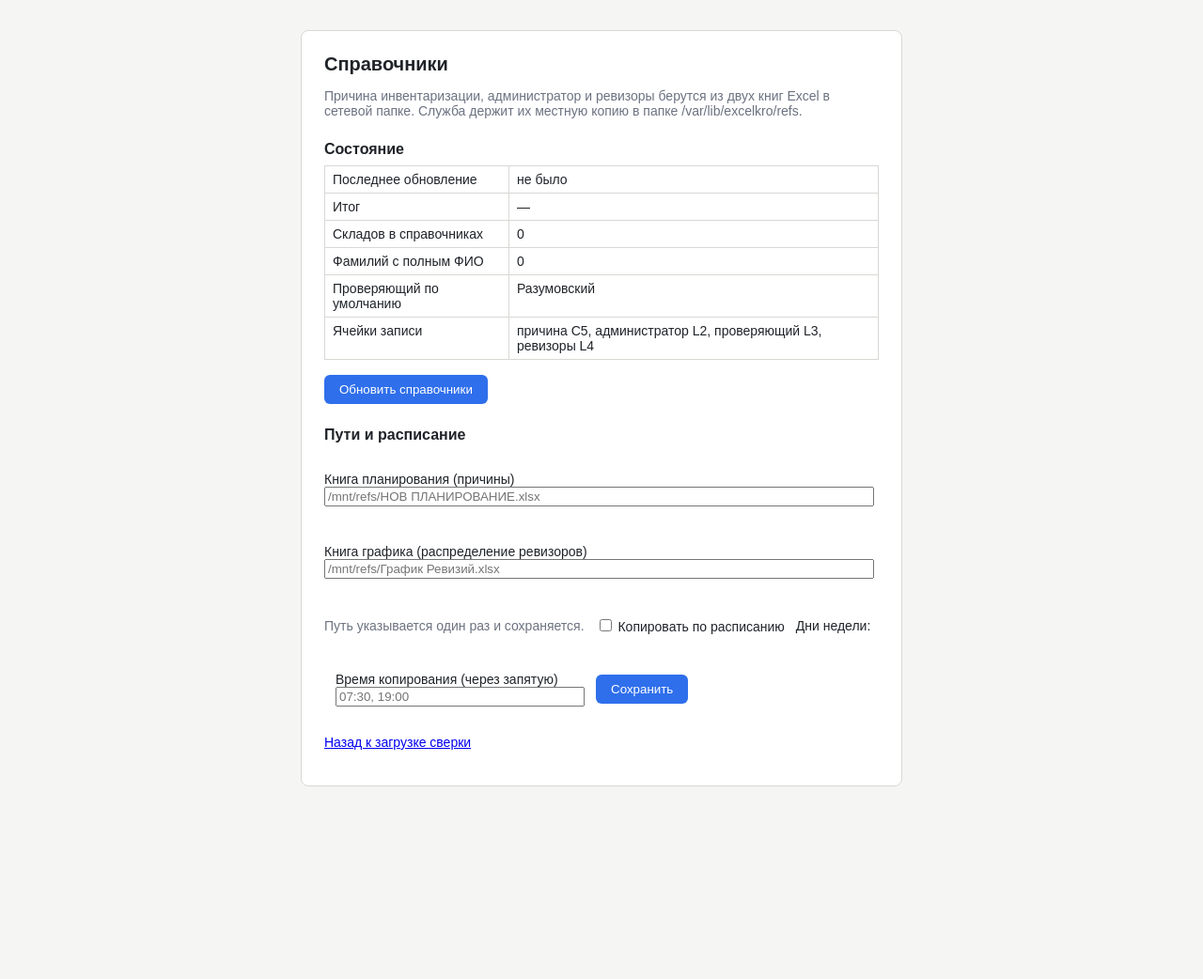
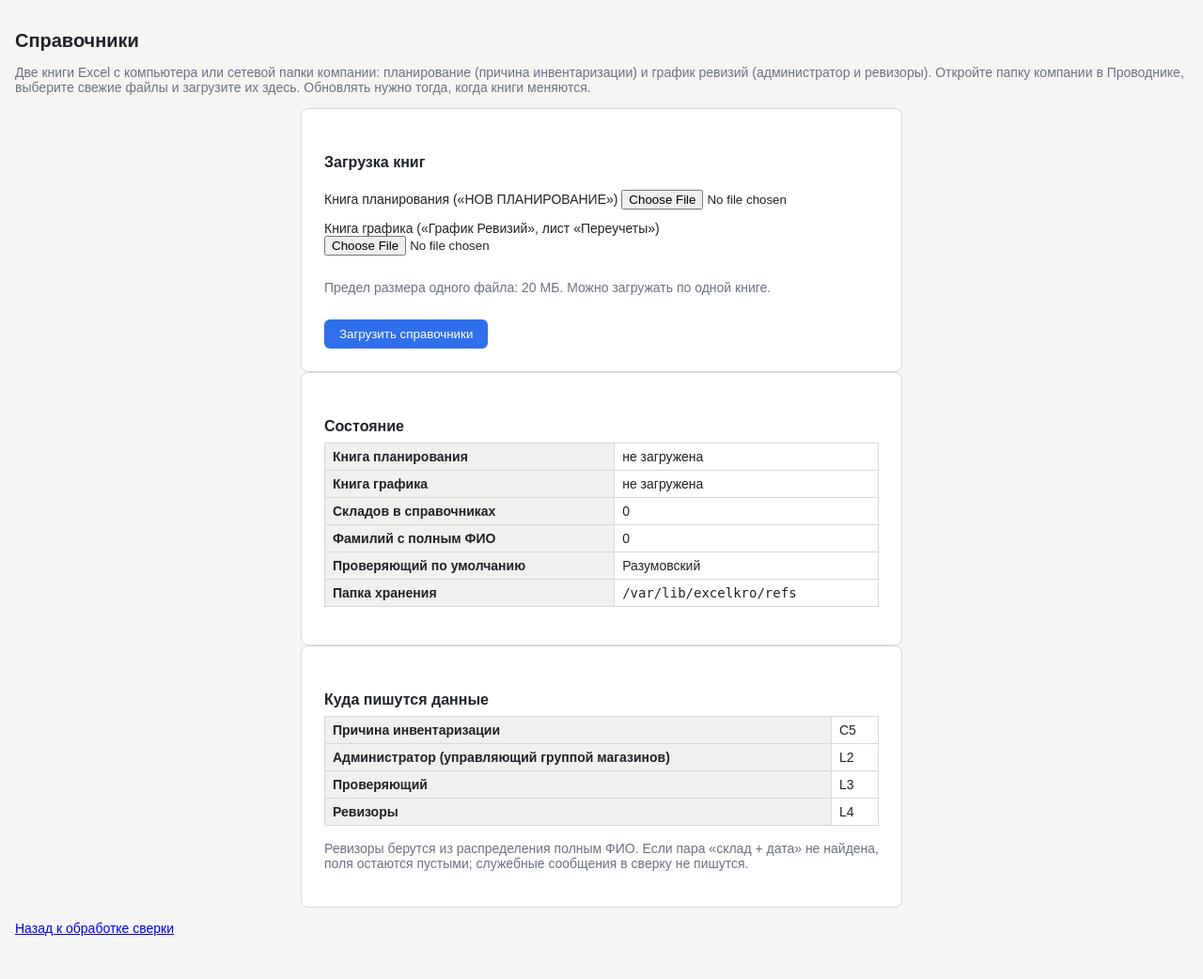
Before and after one commit to lineSence/ExcelKROAutoFormat, a FastAPI app: page /refs in a window 1280 px wide. Shown: the whole page at 94% size. Before the commit the page ends 837 px from the top, so only its background shows below. Run offline with FastAPI, Linux system fonts and the light colour scheme.

Commit message:
Форма ручной загрузки справочников

```diff
--- a/app/templates/refs.html
+++ b/app/templates/refs.html
@@ -1,93 +1,85 @@
-<!DOCTYPE html>
+<!doctype html>
 <html lang="ru">
 <head>
   <meta charset="utf-8" />
   <meta name="viewport" content="width=device-width, initial-scale=1" />
-	<title>Справочники — ExcelKROAutoFormat</title>
+  <title>Справочники</title>
   <link rel="stylesheet" href="/static/style.css" />
 </head>
 <body>
-<main class="card">
+  <main class="wrap">
     <h1>Справочники</h1>
     <p class="hint">
-		Причина инвентаризации, администратор и ревизоры берутся из двух книг Excel
-		в сетевой папке. Служба держит их местную копию в папке {{ local_dir }}.
+      Две книги Excel с компьютера или сетевой папки компании: планирование (причина
+      инвентаризации) и график ревизий (администратор и ревизоры). Откройте папку
+      компании в Проводнике, выберите свежие файлы и загрузите их здесь. Обновлять
+      нужно тогда, когда книги меняются.
     </p>
 
-	{% if error %}
-	<p class="error">{{ error }}</p>
-	{% endif %}
-	{% if note %}
-	<p class="hint">{{ note }}</p>
-	{% endif %}
+    {% if note %}<p class="ok">{{ note }}</p>{% endif %}
+    {% if error %}<p class="error">{{ error }}</p>{% endif %}
 
+    <form class="card" method="post" action="/refs/upload" enctype="multipart/form-data">
+      <h2>Загрузка книг</h2>
+      <label>
+        Книга планирования («НОВ ПЛАНИРОВАНИЕ»)
+        <input type="file" name="planning" accept=".xlsx" />
+      </label>
+      <label>
+        Книга графика («График Ревизий», лист «Переучеты»)
+        <input type="file" name="schedule" accept=".xlsx" />
+      </label>
+      <p class="hint">Предел размера одного файла: {{ max_upload_mb }} МБ. Можно загружать по одной книге.</p>
+      <button type="submit">Загрузить справочники</button>
+    </form>
+
+    <section class="card">
       <h2>Состояние</h2>
       <table>
         <tbody>
-		<tr><td>Последнее обновление</td><td>{{ state.last_run or "не было" }}</td></tr>
-		<tr><td>Итог</td><td>{{ state.last_status or "—" }}{% if state.last_error %}: {{ state.last_error }}{% endif %}</td></tr>
-		<tr><td>Складов в справочниках</td><td>{{ stores }}</td></tr>
-		<tr><td>Фамилий с полным ФИО</td><td>{{ people }}</td></tr>
-		<tr><td>Проверяющий по умолчанию</td><td>{{ checker }}</td></tr>
-		<tr><td>Ячейки записи</td><td>
-			причина {{ cells.reason or "—" }},
-			администратор {{ cells.admin or "—" }},
-			проверяющий {{ cells.checker or "—" }},
-			ревизоры {{ cells.auditors or "—" }}
-		</td></tr>
+          <tr>
+            <th>Книга планирования</th>
+            <td>
+              {% if books.planning.found %}
+                {{ state.planning_name or "planning.xlsx" }} — {{ books.planning.size_mb }} МБ
+                {% if state.planning_loaded %}, загружена {{ state.planning_loaded }}{% endif %}
+              {% else %}не загружена{% endif %}
+            </td>
+          </tr>
+          <tr>
+            <th>Книга графика</th>
+            <td>
+              {% if books.schedule.found %}
+                {{ state.schedule_name or "schedule.xlsx" }} — {{ books.schedule.size_mb }} МБ
+                {% if state.schedule_loaded %}, загружена {{ state.schedule_loaded }}{% endif %}
+              {% else %}не загружена{% endif %}
+            </td>
+          </tr>
+          <tr><th>Складов в справочниках</th><td>{{ stores }}</td></tr>
+          <tr><th>Фамилий с полным ФИО</th><td>{{ people }}</td></tr>
+          <tr><th>Проверяющий по умолчанию</th><td>{{ checker }}</td></tr>
+          <tr><th>Папка хранения</th><td><code>{{ local_dir }}</code></td></tr>
         </tbody>
       </table>
+    </section>
 
-	<form action="/refs/refresh" method="post">
-		<button type="submit">Обновить справочники</button>
-	</form>
+    <section class="card">
+      <h2>Куда пишутся данные</h2>
+      <table>
+        <tbody>
+          <tr><th>Причина инвентаризации</th><td>{{ cells.reason }}</td></tr>
+          <tr><th>Администратор (управляющий группой магазинов)</th><td>{{ cells.admin }}</td></tr>
+          <tr><th>Проверяющий</th><td>{{ cells.checker }}</td></tr>
+          <tr><th>Ревизоры</th><td>{{ cells.auditors }}</td></tr>
+        </tbody>
+      </table>
+      <p class="hint">
+        Ревизоры берутся из распределения полным ФИО. Если пара «склад + дата» не найдена,
+        поля остаются пустыми; служебные сообщения в сверку не пишутся.
+      </p>
+    </section>
 
-	<h2>Пути и расписание</h2>
-	<form action="/refs/save" method="post">
-		<p>
-			<label>Книга планирования (причины)<br />
-				<input type="text" name="planning_source" size="70"
-					value="{{ state.planning_source }}"
-					placeholder="/mnt/refs/НОВ ПЛАНИРОВАНИЕ.xlsx" />
-			</label>
-		</p>
-		<p>
-			<label>Книга графика (распределение ревизоров)<br />
-				<input type="text" name="schedule_source" size="70"
-					value="{{ state.schedule_source }}"
-					placeholder="/mnt/refs/График Ревизий.xlsx" />
-			</label>
-		</p>
-		<p class="hint">Путь указывается один раз и сохраняется.</p>
-
-		<p>
-			<label>
-				<input type="checkbox" name="enabled" value="on" {% if state.enabled %}checked{% endif %} />
-				Копировать по расписанию
-			</label>
-		</p>
-
-		<p>Дни недели:</p>
-		<p>
-			{% for number, title in week_days %}
-			<label style="margin-right: 12px;">
-				<input type="checkbox" name="days" value="{{ number }}"
-					{% if number in state.days %}checked{% endif %} />
-				{{ title }}
-			</label>
-			{% endfor %}
-		</p>
-
-		<p>
-			<label>Время копирования (через запятую)<br />
-				<input type="text" name="times" size="30" value="{{ times_text }}" placeholder="07:30, 19:00" />
-			</label>
-		</p>
-
-		<button type="submit">Сохранить</button>
-	</form>
-
-	<p class="hint"><a href="/">Назад к загрузке сверки</a></p>
+    <p><a href="/">Назад к обработке сверки</a></p>
   </main>
 </body>
 </html>
```
Lines whose indentation alone changed are shown as unchanged.
